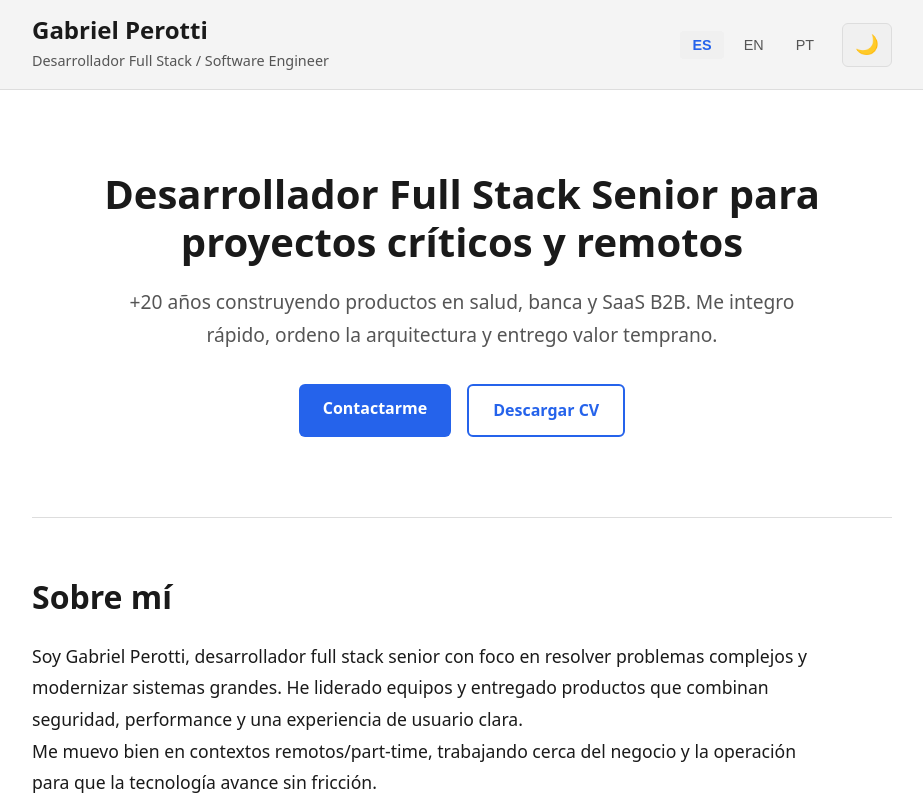
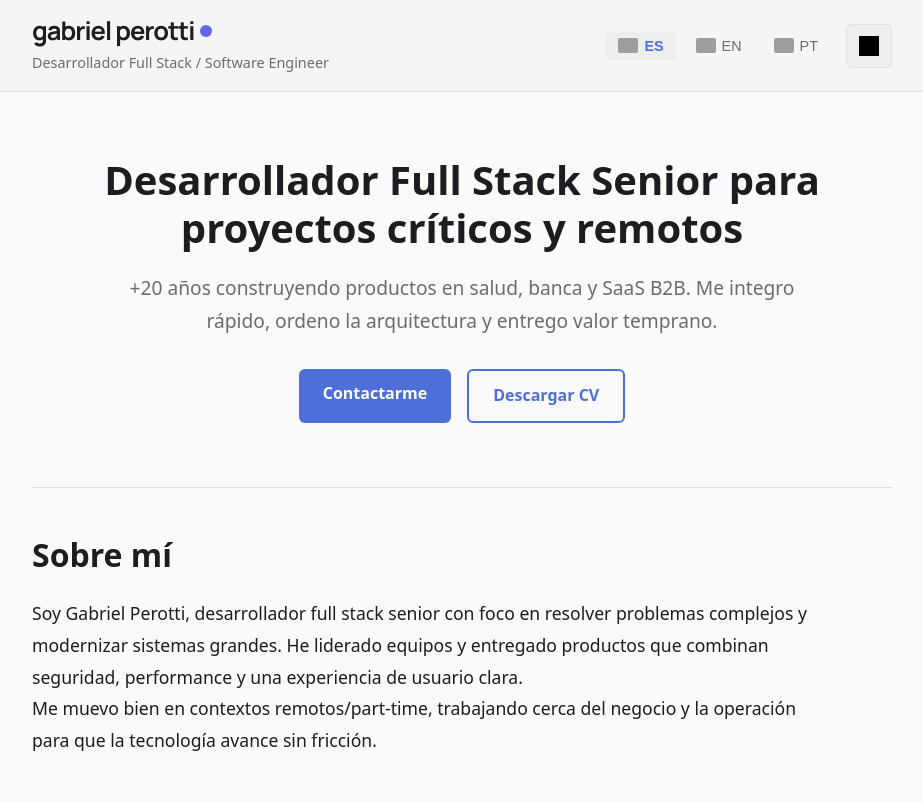
Before and after one commit to gabrielperotti/gabrielperotti.github.io, a plain HTML site: page index.html in a window 1280 px wide. Shown: the top 802 px of the page, without its empty margins (178-1101 px from the left). Drawn offline with Linux system fonts and the light colour scheme; grey boxes are pictures that could not be loaded.

Commit message:
layout styles

```diff
--- a/index.html
+++ b/index.html
@@ -10,17 +10,29 @@
     <header class="site-header">
       <div class="header-content">
         <div class="header-name">
-          <h1>Gabriel Perotti</h1>
+          <h1 class="logo">
+            <span class="logo-text">gabriel perotti</span>
+            <span class="logo-dot"></span>
+          </h1>
           <p class="tagline">Desarrollador Full Stack / Software Engineer</p>
         </div>
         <div class="header-controls">
           <nav class="lang-switch">
-            <button class="lang-btn" data-lang="es" aria-label="Español">ES</button>
-            <button class="lang-btn" data-lang="en" aria-label="English">EN</button>
-            <button class="lang-btn" data-lang="pt" aria-label="Português">PT</button>
+            <button class="lang-btn" data-lang="es" aria-label="Español">
+              <img src="https://flagcdn.com/w20/es.png" alt="España" class="flag-icon" />
+              <span>ES</span>
+            </button>
+            <button class="lang-btn" data-lang="en" aria-label="English">
+              <img src="https://flagcdn.com/w20/gb.png" alt="United Kingdom" class="flag-icon" />
+              <span>EN</span>
+            </button>
+            <button class="lang-btn" data-lang="pt" aria-label="Português">
+              <img src="https://flagcdn.com/w20/pt.png" alt="Portugal" class="flag-icon" />
+              <span>PT</span>
+            </button>
           </nav>
           <button id="theme-toggle" class="theme-toggle" aria-label="Toggle theme">
-            <span class="theme-icon">🌙</span>
+            <img src="https://cdn.jsdelivr.net/npm/@tabler/icons/icons/sun.svg" alt="Switch to light mode" class="theme-icon" id="theme-icon" />
           </button>
         </div>
       </div>
--- a/js/app.js
+++ b/js/app.js
@@ -102,10 +102,19 @@ function toggleTheme() {
 }
 
 function updateThemeToggleUI(theme) {
-  const btn = document.getElementById("theme-toggle");
-  if (!btn) return;
+  const icon = document.getElementById("theme-icon");
+  if (!icon) return;
 
-  btn.textContent = theme === THEME_LIGHT ? "🌙" : "☀️";
+  // Mostrar el ícono del tema al que se cambiará (no el actual)
+  if (theme === THEME_LIGHT) {
+    // Si estamos en modo claro, mostrar luna para cambiar a oscuro
+    icon.src = "https://cdn.jsdelivr.net/npm/@tabler/icons/icons/moon.svg";
+    icon.alt = "Switch to dark mode";
+  } else {
+    // Si estamos en modo oscuro, mostrar sol para cambiar a claro
+    icon.src = "https://cdn.jsdelivr.net/npm/@tabler/icons/icons/sun.svg";
+    icon.alt = "Switch to light mode";
+  }
 }
 
 // ==== Init ====
--- a/styles.css
+++ b/styles.css
@@ -1,3 +1,5 @@
+@import url("https://fonts.googleapis.com/css2?family=Manrope:wght@500;600;700&display=swap");
+
 /* ============================================================
    RESET BÁSICO MODERNO
 ============================================================ */
@@ -27,24 +29,31 @@ svg {
 :root {
   --transition: 0.25s ease;
 
-  /* tema oscuro por defecto */
-  --bg: #0d0d0f;
-  --bg-alt: #18181b;
-  --text: #e5e5e5;
-  --text-muted: #9ca3af;
-  --primary: #3b82f6;
-  --border: #2e2e33;
-  --hover-bg: #252529;
+  /* tema oscuro por defecto - paleta elegante */
+  --bg: #0a0a0c;
+  --bg-alt: #141418;
+  --text: #e8e8ea;
+  --text-muted: #a8a8b0;
+  --primary: #5b8def;
+  --primary-hover: #4a7de0;
+  --border: #2a2a30;
+  --hover-bg: #1e1e24;
+  --accent: #6366f1;
+  --icon-filter: brightness(0) invert(1);
 }
 
 .theme-light {
-  --bg: #ffffff;
-  --bg-alt: #f4f4f4;
-  --text: #1a1a1a;
-  --text-muted: #555555;
-  --primary: #2563eb;
-  --border: #dddddd;
-  --hover-bg: #f0f0f0;
+  /* tema claro - paleta elegante */
+  --bg: #fafafa;
+  --bg-alt: #f5f5f7;
+  --text: #1d1d21;
+  --text-muted: #6b6b75;
+  --primary: #4f6fd8;
+  --primary-hover: #3d5bc7;
+  --border: #e0e0e4;
+  --hover-bg: #eeeeef;
+  --accent: #6366f1;
+  --icon-filter: brightness(0);
 }
 
 /* ============================================================
@@ -72,7 +81,7 @@ main {
 }
 
 section {
-  padding: 60px 0;
+  padding: 48px 0;
   border-bottom: 1px solid var(--border);
 }
 
@@ -158,6 +167,32 @@ strong {
   font-size: 1.5rem;
 }
 
+.logo {
+  display: flex;
+  align-items: center;
+  gap: 6px;
+  font-weight: 500;
+  letter-spacing: -0.02em;
+}
+
+.logo-text {
+  font-size: 1.6rem;
+  text-transform: lowercase;
+  color: var(--text);
+  font-weight: 700;
+  letter-spacing: -0.04em;
+  font-family: "Manrope", system-ui, -apple-system, BlinkMacSystemFont, "Segoe UI", sans-serif;
+}
+
+.logo-dot {
+  width: 12px;
+  height: 12px;
+  border-radius: 50%;
+  background: var(--accent);
+  display: inline-block;
+  flex-shrink: 0;
+}
+
 .header-name .tagline {
   font-size: 0.9rem;
   margin-bottom: 0;
@@ -186,6 +221,17 @@ strong {
   transition: color var(--transition), background var(--transition);
   border-radius: 4px;
   font-weight: 500;
+  display: flex;
+  align-items: center;
+  gap: 6px;
+}
+
+.flag-icon {
+  width: 20px;
+  height: 15px;
+  object-fit: cover;
+  border-radius: 2px;
+  display: block;
 }
 
 .lang-btn:hover {
@@ -220,7 +266,10 @@ strong {
 
 .theme-icon {
   display: block;
-  transition: transform var(--transition);
+  width: 20px;
+  height: 20px;
+  transition: transform var(--transition), filter var(--transition);
+  filter: var(--icon-filter);
 }
 
 .theme-toggle:hover .theme-icon {
@@ -232,7 +281,7 @@ strong {
 ============================================================ */
 
 .hero {
-  padding: 80px 0;
+  padding: 64px 0;
   text-align: center;
   border-bottom: 1px solid var(--border);
 }
@@ -266,7 +315,7 @@ strong {
 ============================================================ */
 
 .about {
-  padding: 60px 0;
+  padding: 48px 0;
 }
 
 .about-body {
@@ -281,7 +330,7 @@ strong {
 ============================================================ */
 
 .services {
-  padding: 60px 0;
+  padding: 48px 0;
 }
 
 .services-list {
@@ -289,12 +338,12 @@ strong {
 }
 
 .services-list li {
-  padding: 12px 0;
-  padding-left: 24px;
+  padding: 6px 0;
+  padding-left: 20px;
   position: relative;
   color: var(--text-muted);
-  font-size: 1.05rem;
-  line-height: 1.7;
+  font-size: 1rem;
+  line-height: 1.6;
 }
 
 .services-list li::before {
@@ -302,7 +351,8 @@ strong {
   position: absolute;
   left: 0;
   color: var(--primary);
-  font-weight: bold;
+  font-weight: 600;
+  font-size: 0.9rem;
 }
 
 /* ============================================================
@@ -310,20 +360,20 @@ strong {
 ============================================================ */
 
 .experience {
-  padding: 60px 0;
+  padding: 48px 0;
 }
 
 .experience-items {
   display: flex;
   flex-direction: column;
-  gap: 32px;
+  gap: 24px;
 }
 
 .experience-item {
-  padding: 24px;
+  padding: 20px;
   background: var(--bg-alt);
   border: 1px solid var(--border);
-  border-radius: 8px;
+  border-radius: 6px;
   transition: border-color var(--transition), background var(--transition);
 }
 
@@ -338,9 +388,9 @@ strong {
 }
 
 .experience-role {
-  font-size: 0.95rem;
+  font-size: 0.9rem;
   color: var(--primary);
-  margin-bottom: 16px;
+  margin-bottom: 12px;
   font-weight: 600;
 }
 
@@ -349,20 +399,21 @@ strong {
 }
 
 .experience-bullets li {
-  padding: 8px 0;
-  padding-left: 20px;
+  padding: 4px 0;
+  padding-left: 18px;
   position: relative;
   color: var(--text-muted);
-  line-height: 1.6;
+  line-height: 1.5;
+  font-size: 0.95rem;
 }
 
 .experience-bullets li::before {
   content: "•";
   position: absolute;
-  left: 0;
+  left: 4px;
   color: var(--primary);
-  font-weight: bold;
-  font-size: 1.2rem;
+  font-weight: 600;
+  font-size: 1rem;
 }
 
 /* ============================================================
@@ -370,7 +421,7 @@ strong {
 ============================================================ */
 
 .skills {
-  padding: 60px 0;
+  padding: 48px 0;
 }
 
 .skills-grid {
@@ -408,7 +459,7 @@ strong {
 ============================================================ */
 
 .projects {
-  padding: 60px 0;
+  padding: 48px 0;
 }
 
 .projects-list {
@@ -456,7 +507,7 @@ strong {
 ============================================================ */
 
 .cv {
-  padding: 60px 0;
+  padding: 48px 0;
   text-align: center;
 }
 
@@ -473,7 +524,7 @@ strong {
 ============================================================ */
 
 .contact {
-  padding: 60px 0;
+  padding: 48px 0;
 }
 
 .contact-info {
@@ -533,7 +584,7 @@ strong {
 }
 
 .btn:hover {
-  opacity: 0.9;
+  background: var(--primary-hover);
   transform: translateY(-1px);
 }
 
@@ -550,7 +601,7 @@ strong {
 .btn-secondary:hover {
   background: var(--primary);
   color: white;
-  opacity: 1;
+  border-color: var(--primary);
 }
 
 /* ============================================================
@@ -600,11 +651,11 @@ strong {
   }
 
   .experience-items {
-    gap: 24px;
+    gap: 20px;
   }
 
   section {
-    padding: 40px 0;
+    padding: 36px 0;
   }
 }
 
```
